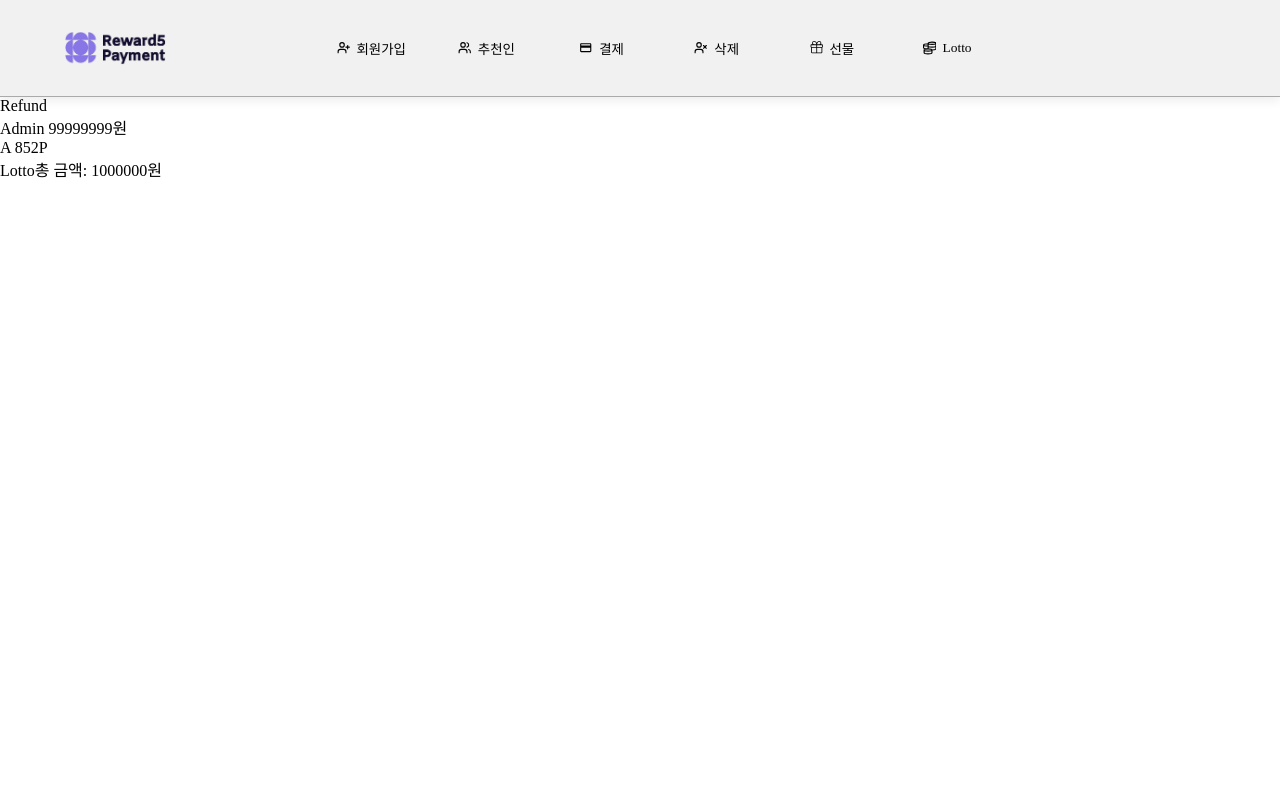
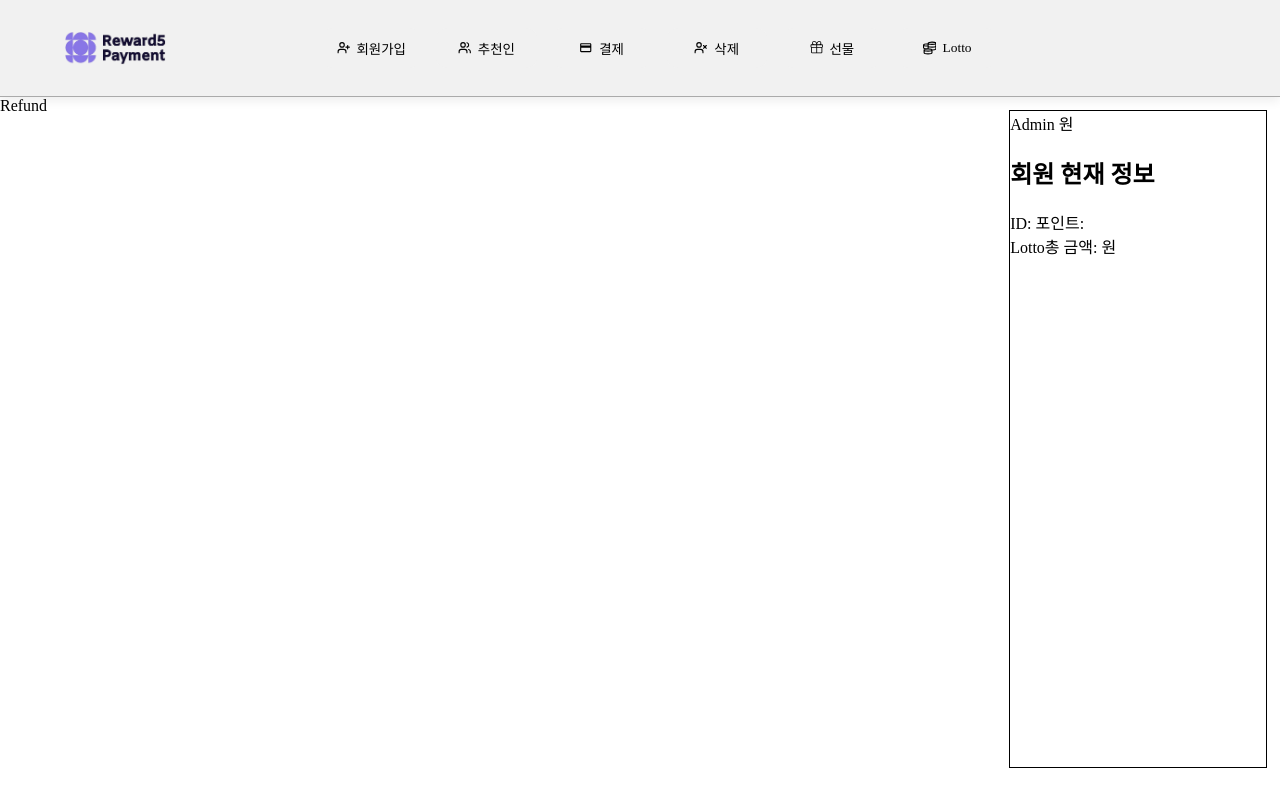
Before and after one commit to ParkJaehwi/reward5-api-server, a React (Create React App) app: page /refund in a window 1280 px wide. Built offline with nearby package versions, Linux system fonts and the light colour scheme; a web font is replaced by a local one.

Commit message:
add admin

```diff
--- a/package.json
+++ b/package.json
@@ -10,6 +10,7 @@
     "fabric-network": "^2.2.20",
     "react": "^18.3.1",
     "react-dom": "^18.3.1",
+    "react-icon": "^1.0.0",
     "react-icons": "^5.2.1",
     "react-router-dom": "^6.24.0",
     "react-scripts": "5.0.1",
--- a/src/App.css
+++ b/src/App.css
@@ -8,3 +8,15 @@
 .App {
   font-family: 'Pretendard-Regular';
 }
+.content{
+  display: inline-flex;
+}
+
+.main_right{
+  display: flex;
+  float: right;
+  border: 1px solid black;
+  margin: 1vw;
+  height: 82vh;
+  width: 20vw;
+}
--- a/src/App.js
+++ b/src/App.js
@@ -18,7 +18,6 @@ function App() {
 
   return (
     <div className="App">
-      <div className="main_left">
         <Navigation/>
         <div className="content">
           <Routes>
@@ -30,7 +29,6 @@ function App() {
             <Route path="/refund" element={<Refund />} />
           </Routes>
         </div>
-      </div>
       <div className="main_right">
         <Admin adminFee={adminFee} userPoint={userPoint} totalLotto={totalLotto}></Admin>
       </div>
--- a/src/components/Admin.js
+++ b/src/components/Admin.js
@@ -1,11 +1,20 @@
-import React from "react";
-
-function Admin({ adminFee, userPoint, totalLotto }) {
+import React, { useEffect, useState } from "react";
+import "./Admin.css";
+function Admin({ adminFee, data, totalLotto }) {
   return (
     <div className="admin-container">
-      <header className="admin-header">Admin {adminFee}원</header>
-      <main className="admin-main">A {userPoint}P</main>
-      <footer className="admin-footer">Lotto총 금액: {totalLotto}원</footer>
+      <header className="admin-header">Admin {/*{data.admin}*/}원</header>
+      <main className="admin-main">
+        <div>
+          <h2>회원 현재 정보</h2>
+          {/* {data.map((item, index) => ( */}
+            {/* <div key={index}> */}<div>
+              ID: {/*{item.Key}*/} 포인트: {/*{item.Record}*/}
+            </div>
+          {/* ))} */}
+        </div>
+      </main>
+      <footer className="admin-footer">Lotto총 금액: {/*{data.lotto}*/}원</footer>
     </div>
   );
 }
```
Also changed, not shown: src/components/Admin.css (added), 1 other file (tests, documents, lock files or other folders).
